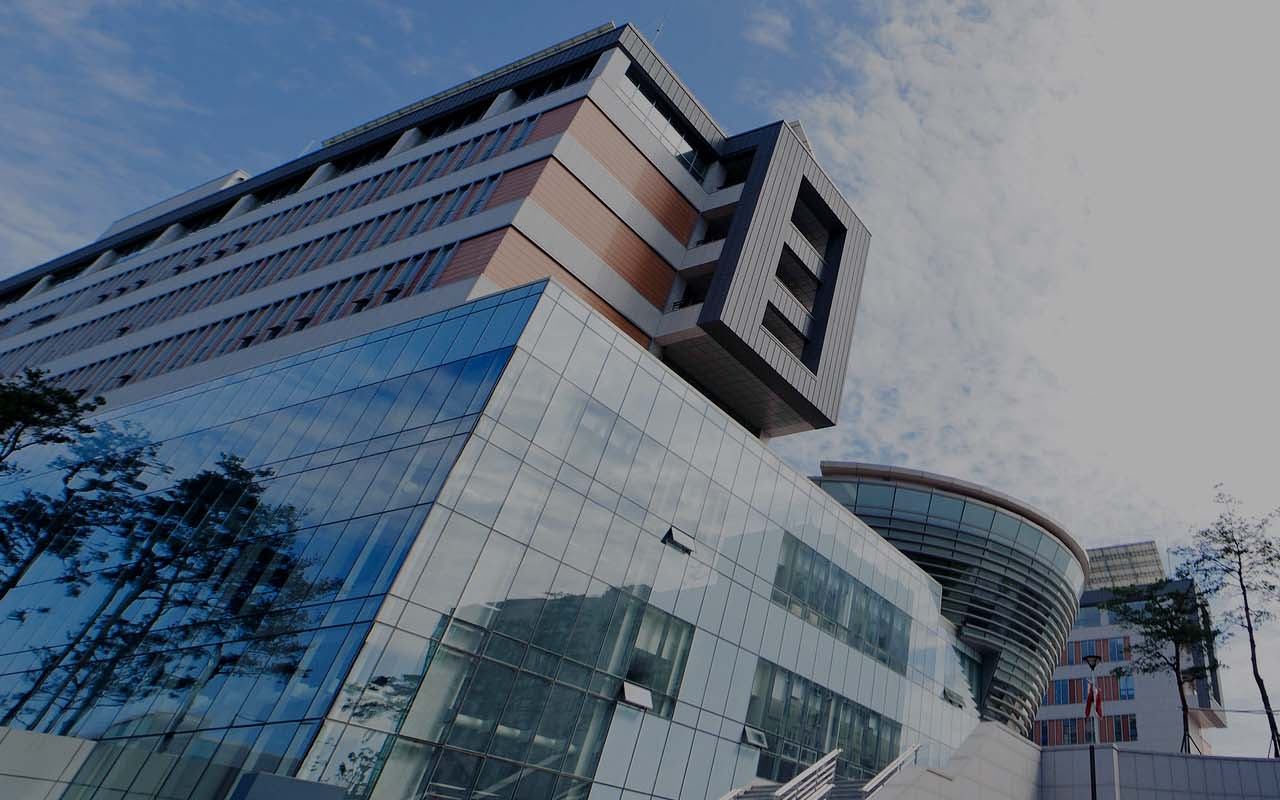
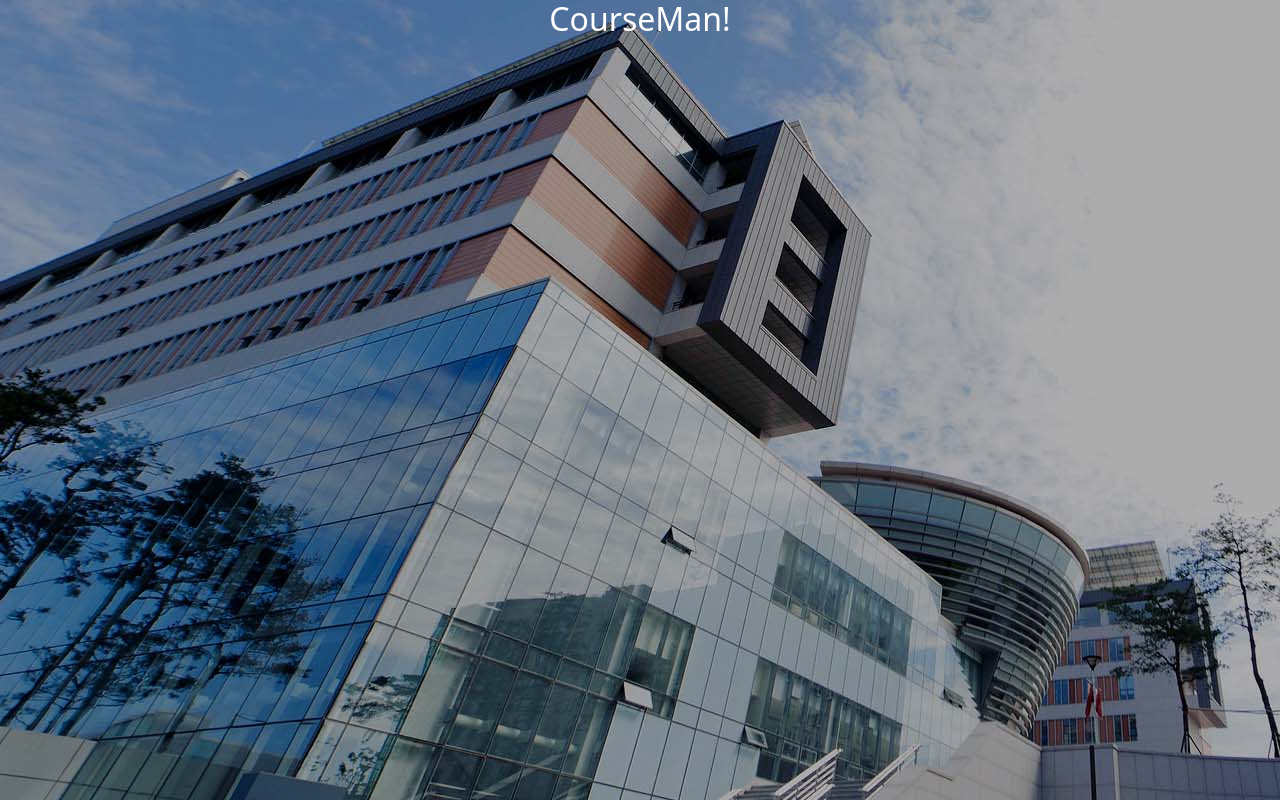
Before and after one commit to JuyeeMyeong/web_project_cse316, a React (Create React App) app: page / in a window 1280 px wide. Built offline with nearby package versions, Linux system fonts and the light colour scheme.

Commit message:
#2 add CourseMan! on the top

```diff
--- a/src/App.css
+++ b/src/App.css
@@ -2,3 +2,9 @@ body {
   background-image: url("../public/SUNYKorea_AcBldg.jpg");
   overflow-x: hidden;
 }
+
+h2 {
+  width: 100%;
+  color: white;
+  font-size: 24px;
+}
--- a/src/components/Home.js
+++ b/src/components/Home.js
@@ -6,6 +6,7 @@ function Home() {
 
     return (
         <div>
+            <h2 className='text-center'>CourseMan!</h2>
 
 
 
--- a/src/components/Instructions.js
+++ b/src/components/Instructions.js
@@ -6,7 +6,7 @@ function Instructions() {
 
     return (
         <div>
-
+            <h2 className='text-center'>CourseMan!</h2>
 
 
 
--- a/src/components/Login.js
+++ b/src/components/Login.js
@@ -6,7 +6,7 @@ function Login() {
 
     return (
         <div>
-
+            <h2 className='text-center'>CourseMan!</h2>
 
 
 
--- a/src/components/PreviousCourses.js
+++ b/src/components/PreviousCourses.js
@@ -6,7 +6,7 @@ function PreviousCourses() {
 
     return (
         <div>
-
+            <h2 className='text-center'>CourseMan!</h2>
 
 
 
--- a/src/components/SelectCourses.js
+++ b/src/components/SelectCourses.js
@@ -6,7 +6,7 @@ function SelectCourses() {
 
     return (
         <div>
-
+            <h2 className='text-center'>CourseMan!</h2>
 
 
 
```
